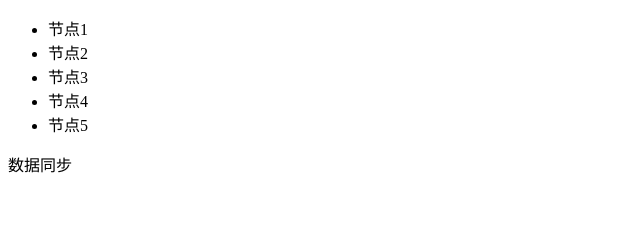
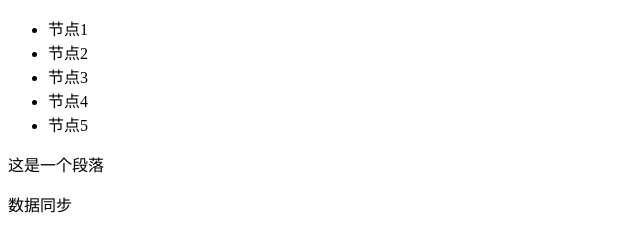
Before and after one commit to cirsyou/javascript_methods, a plain HTML site: page DOM/index.html in a window 1280 px wide. Shown: the whole page, without its empty margins (0-640 px from the left). Drawn offline with Linux system fonts and the light colour scheme.

Commit message:
修改和同步标签内容  creatElement

```diff
--- a/DOM/index.html
+++ b/DOM/index.html
@@ -17,12 +17,22 @@
       <li>节点4</li>
       <li>节点5</li>
     </ul>
+    <div id="addBox"></div>
     <div>数据同步</div>
   </div>
   <script>
     window.onload = function () {
+      // dom元素节点只能通过id获取 通过class获取的往往无法生效
       var nodeList = document.getElementById('ulbox').childNodes;
       console.log(nodeList);
+
+      var ele = document.getElementById('addBox');
+      var node = document.createElement('div');
+      node.innerHTML = '<p>这是一个段落</p>';
+      console.log(node);
+      ele.appendChild(node);
+
+      console.log(ele.childNodes);
     }
   </script>
 </body>
```
